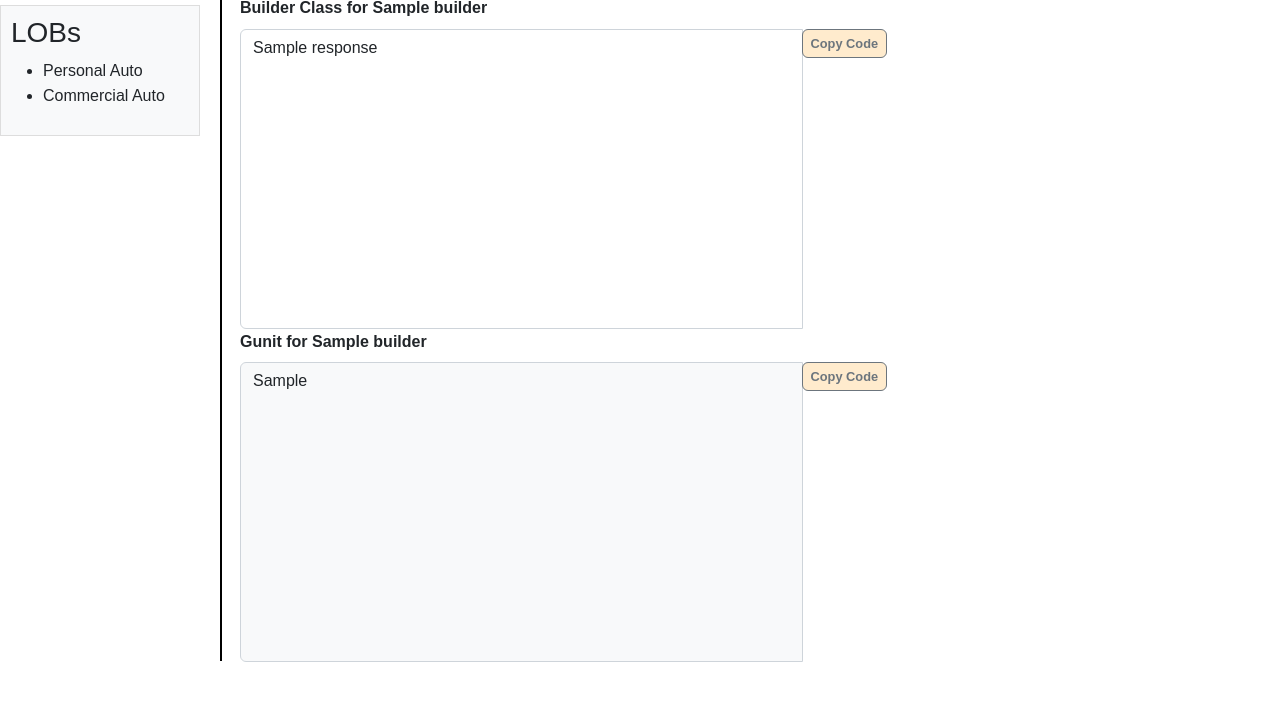
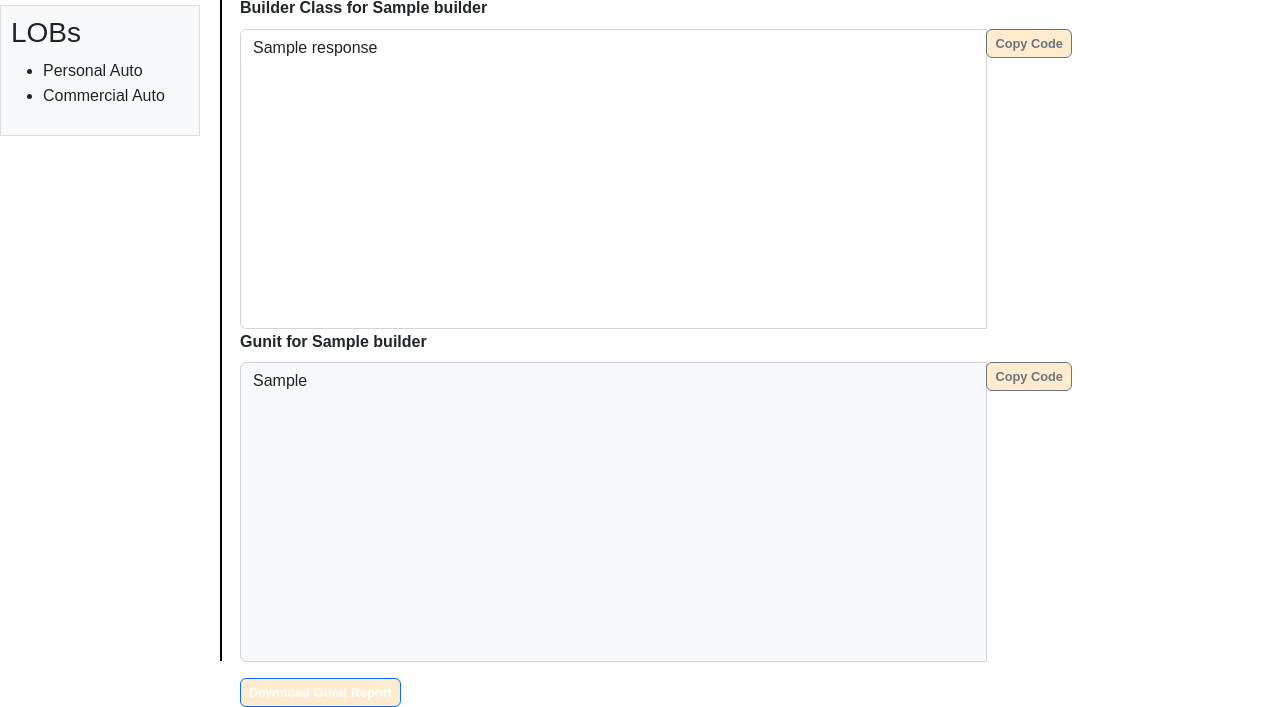
Before and after one commit to ExaSHivam/GunitGenrator, a Flask app: template templates/index.html in a window 1280 px wide. Shown: the part 205-912 px from the top of the page. Before the commit the page ends 867 px from the top, so only its background shows below. Run offline with Flask 3, Linux system fonts and the light colour scheme; the template is opened without the code that fills it: most values are stand-ins (such as "Sample title", 1, 10 or a date in 2020).

Commit message:
Gunit project 21-08

```diff
--- a/app.py
+++ b/app.py
@@ -6,6 +6,9 @@ from aws_s3 import generate_gunit_data_claude, generate_gunit_data_claude_class,
 from git import get_sha_for_path, get_file_path, fetch_file_content
 from llama_claude import generate_gunit_data_llama
 from dotenv import load_dotenv
+from flask import send_file, render_template, url_for
+from docx import Document
+from io import BytesIO
 
 # from claude_ai import generate_gunit_data_claude, generate_gunit_data_claude_llama
 
@@ -39,6 +42,17 @@ def get_builders():
     return jsonify(builder=filtered_builders)
 
 
+@app.route('/download_report')
+def download_report():
+    temp_file_path = 'gunit_report.docx'
+    return send_file(
+        temp_file_path,
+        as_attachment=True,
+        download_name='gunit_report.docx',
+        mimetype='application/vnd.openxmlformats-officedocument.wordprocessingml.document'
+    )
+
+
 @app.route("/generate_gunit", methods=['POST'])
 def generate_gunit():
     selected_lob = request.form.get('selected_lob')
@@ -54,24 +68,42 @@ def generate_gunit():
 
     if (base_method):
         print("entered if block")
-        response, response1 = generate_gunit_data_claude(selected_lob, builder, base_method, features)
+        builder_output, gunit_output = generate_gunit_data_claude(selected_lob, builder, base_method, features)
     else:
         print("entered else block")
         sha_hash = get_sha_for_path(repo_owner, repo_name)
         file_path = get_file_path(repo_owner, repo_name, sha_hash, class_name)
         print("sha_hash", sha_hash)
         file_content = fetch_file_content(repo_owner, repo_name, file_path)
-        print("file content",file_content)
-        response, response1 = generate_gunit_data_claude_class(selected_lob, builder, file_content, features)
+        print("file content", file_content)
+        builder_output, gunit_output = generate_gunit_data_claude_class(selected_lob, builder, file_content, features)
     # print("Data Builder: ", response)
     # print("Gunit: ", response1)
+    # Create a Word document
+    doc = Document()
+    doc.add_heading('Gunit', 0)
+    doc.add_heading('Builder Output:', level=1)
+    doc.add_paragraph(builder_output)
+    doc.add_heading('Gunit Output:', level=1)
+    doc.add_paragraph(gunit_output)
 
-    return render_template('index.html',
-                           status="Gunit Successfully Generated",
-                           response=response,
-                           response1=response1,
-                           selected_lob=selected_lob,
-                           builder=builder)
+    # Save the document to a temporary file
+    temp_file_path = 'gunit_report.docx'
+    doc.save(temp_file_path)
+
+    # Generate a download URL for the file
+    download_url = url_for('download_report')
+
+    # Render the HTML page with a download link
+    return render_template(
+        'index.html',
+        status="Gunit Successfully Generated",
+        response=builder_output,
+        response1=gunit_output,
+        selected_lob=selected_lob,
+        builder=builder,
+        download_url=download_url
+    )
 
 
 if __name__ == "__main__":
--- a/aws_s3.py
+++ b/aws_s3.py
@@ -761,7 +761,7 @@ def generate_gunit_data_claude_class(lob, builder, file_content, features):
         f"generator and put it in the gunit class. Use those methods to create the gunit. Also, create the methods "
         f"needed for the gunit and all the imports and uses required according to the comments provided in the "
         f"reference. Generate this in Gosu ."
-        f"a single method.add.ALso add uses for these feature :{features}like this 'uses gw.api.databuilder.featurename' at the top "
+        f"a single method.add.ALso add uses for these feature :{features}like this 'uses gw.api.databuilder.featurename' at the top.Don't add any annotations in the class "
     )
     print("gunit prompt:", gunit_generation_prompt)
     input_tokens_gunit = client.count_tokens(gunit_generation_prompt)
--- a/static/css/style.css
+++ b/static/css/style.css
@@ -104,7 +104,7 @@ body {
     display: none;
     position: absolute;
     top: 135px;
-    margin-left: 160px;
+    margin-left: 138px;
 }
 
 .select-lob label {
--- a/templates/index.html
+++ b/templates/index.html
@@ -73,7 +73,7 @@
                         </select>
                     </div>
                     <div class="col-md-6">
-                        <label for="features" class="mt-3">Features*</label>
+                        <label for="features" class="mt-3">Features</label>
                         <div class="dropdown">
                             <button class="btn btn-secondary dropdown-toggle" type="button" id="features" data-bs-toggle="dropdown" aria-expanded="false">
                                 Select Features
@@ -140,7 +140,12 @@
                 </div>
             </div>
         </div>
+        <div class="col-md-12 mt-3">
+            <!-- Download Button -->
+            <a href="{{ download_url }}" class="btn btn-primary btn-small" role="button">Download Gunit Report</a>
+        </div>
     </div>
+
     {% endif %}
 
 </main>
```
Also changed, not shown: 1 other file.
